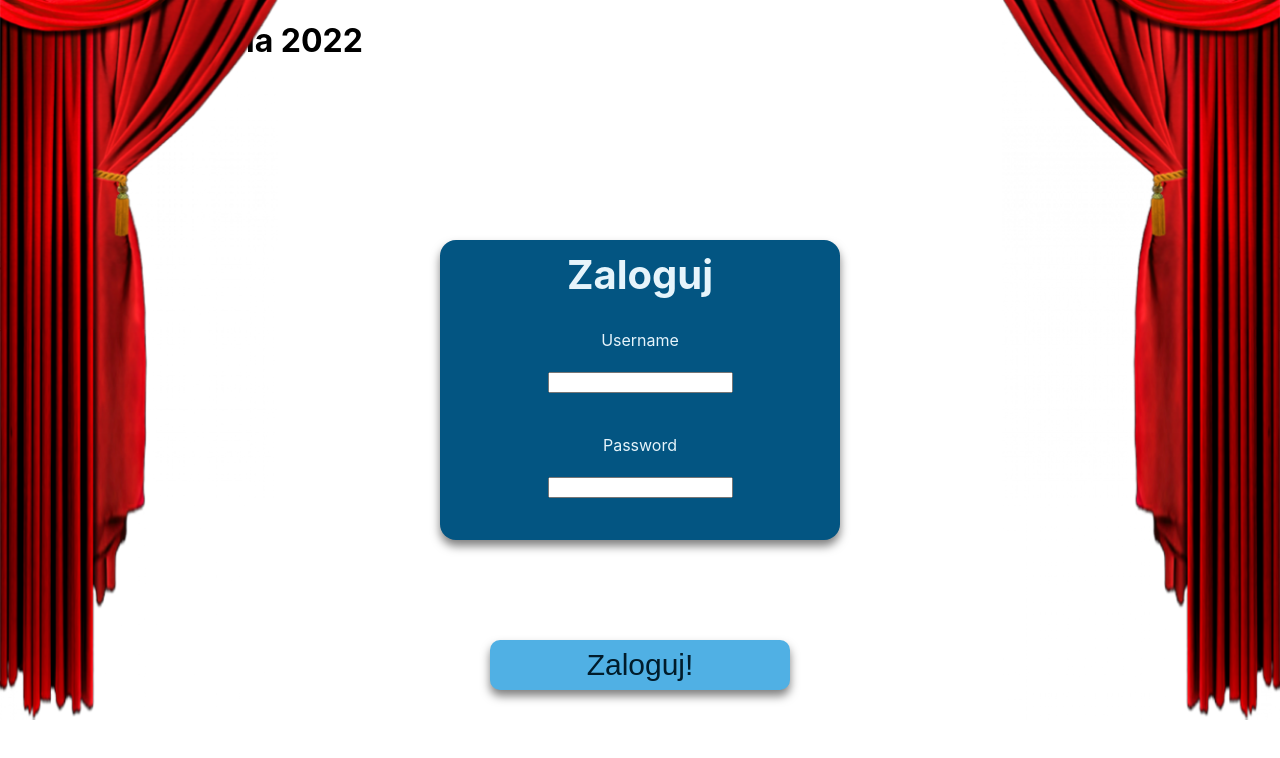
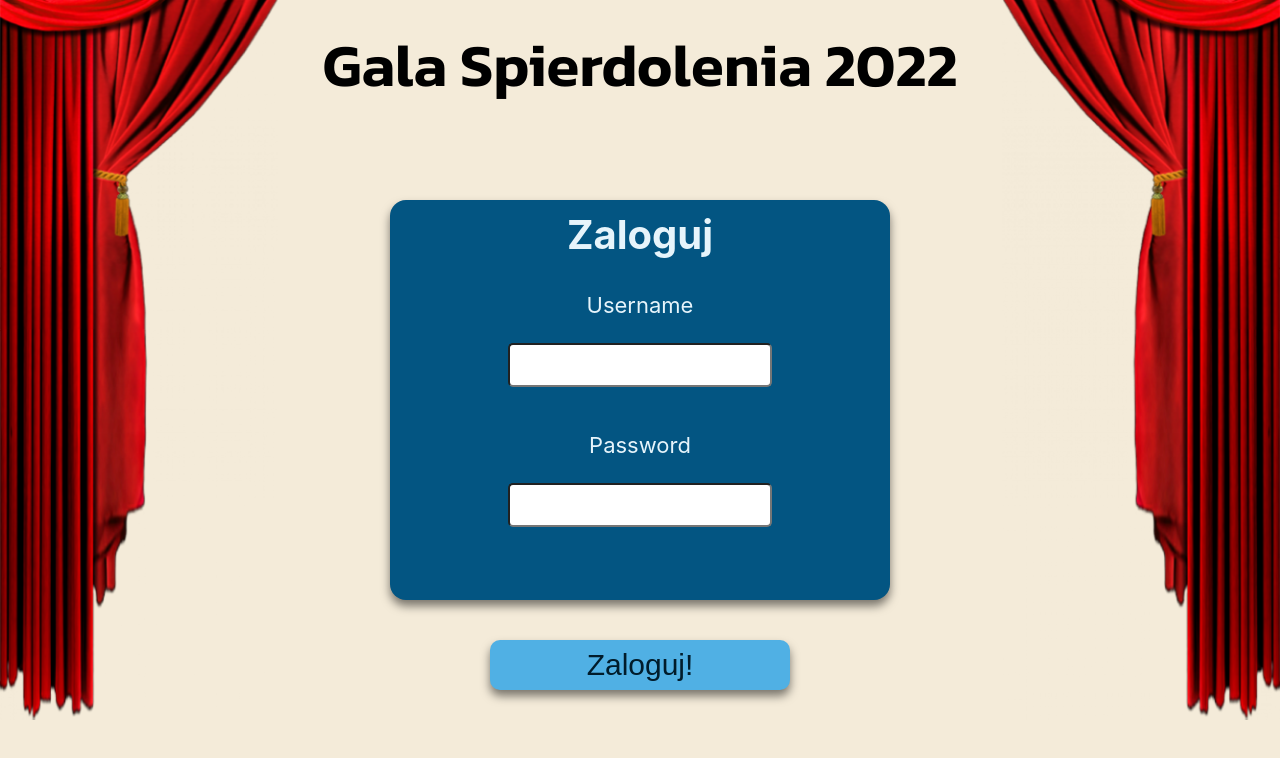
Before and after one commit to MightyKielsa/gala_frontend, a React (Create React App) app: page /login in a window 1280 px wide. Shown: the top 758 px of the page. Built offline with nearby package versions, Linux system fonts and the light colour scheme.

Commit message:
improved login page

```diff
--- a/src/Components/Landing/Landing.css
+++ b/src/Components/Landing/Landing.css
@@ -10,3 +10,12 @@
   font-weight: 600;
   width: max-content;
 }
+
+#landing-page {
+  background-color: var(--background);
+  position: absolute;
+  left: 0;
+  right: 0;
+  top: 0;
+  bottom: 0;
+}
--- a/src/Components/Landing/Landing.js
+++ b/src/Components/Landing/Landing.js
@@ -4,11 +4,11 @@ import MainButton from "../MainButton/MainButton.js";
 
 function Landing() {
   function onButtonClick() {
-    window.location.href = "/main";
+    window.location.href = "/login";
   }
 
   return (
-    <div>
+    <div id="landing-page">
       <Curtains></Curtains>
       <h1 className="main-header-landing">Gala Spierdolenia 2022</h1>
       <MainButton
--- a/src/Components/LoginPage/LoginPage.css
+++ b/src/Components/LoginPage/LoginPage.css
@@ -1,3 +1,26 @@
+#login-page {
+  position: absolute;
+  top: 0;
+  bottom: 0;
+  left: 0;
+  right: 0;
+  background-color: var(--background);
+}
+
+.main-header-login {
+  font-size: 60px;
+  position: absolute;
+  margin-left: auto;
+  margin-right: auto;
+  left: 0;
+  right: 0;
+  top: 20px;
+  font-family: var(--font-fam1);
+  font-weight: 600;
+  width: max-content;
+  margin-top: 0;
+}
+
 .login-form-login {
   display: flex;
   flex-direction: column;
@@ -11,9 +34,12 @@
   position: absolute;
   left: 0;
   right: 0;
-  top: 30%;
-  width: 400px;
-  height: 300px;
+  top: 25%;
+  display: flex;
+  flex-direction: column;
+  justify-items: space-around;
+  width: 500px;
+  height: 400px;
   border-radius: 1rem;
   margin-left: auto;
   margin-right: auto;
@@ -24,6 +50,15 @@
 
 .login-form-login label {
   margin-bottom: -20px;
+  font-size: 22px;
+}
+
+.login-form-login input {
+  width: 250px;
+  height: 30px;
+  padding: 5px;
+  border-radius: 5px;
+  font-size: 18px;
 }
 
 .form-background-login h2 {
--- a/src/Components/LoginPage/LoginPage.js
+++ b/src/Components/LoginPage/LoginPage.js
@@ -3,9 +3,11 @@ import Curtains from "../Curtains/Curtains";
 import MainButton from "../MainButton/MainButton.js";
 
 function LoginPage() {
-  function onZalogujClick() {}
+  function onZalogujClick() {
+    window.location.href = "/main";
+  }
   return (
-    <div>
+    <div id="login-page">
       <Curtains></Curtains>
       <h1 className="main-header-login">Gala Spierdolenia 2022</h1>
       <div className="form-background-login">
```
